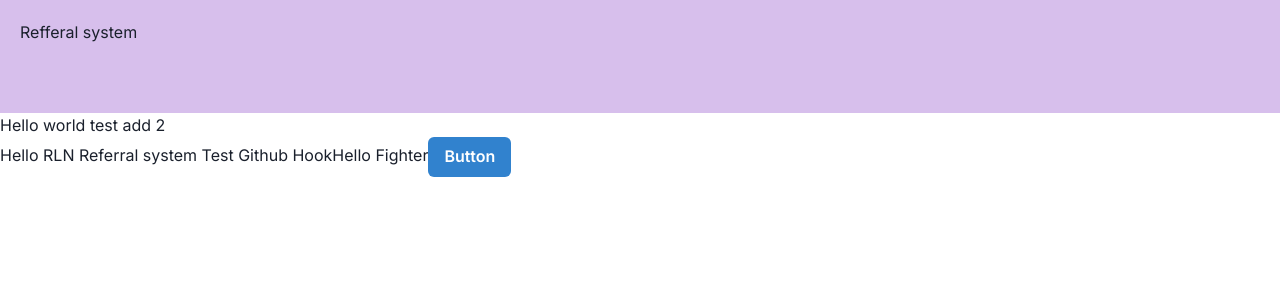
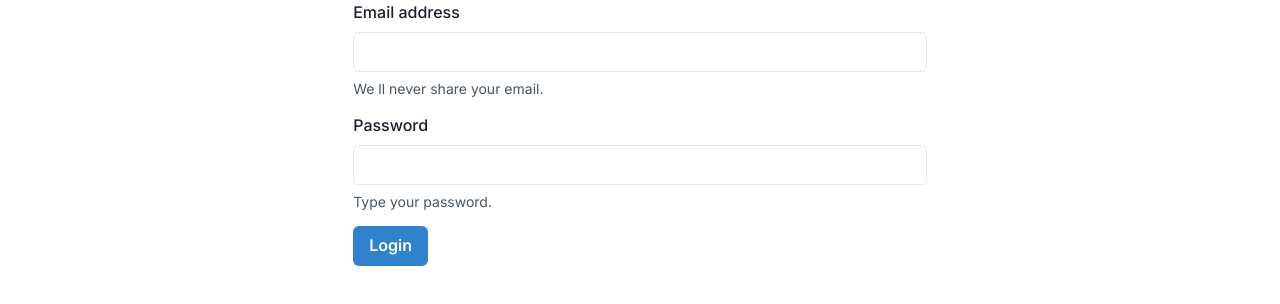
Before and after one commit to yottrakul/rln-referral, a Next.js app: page / in a window 1280 px wide. Shown: the top 304 px of the page. Built offline with nearby package versions, Linux system fonts and the light colour scheme.

Commit message:
feat: login form init

```diff
--- /dev/null
+++ b/src/app/dashboard/page.tsx
@@ -0,0 +1,5 @@
+import React from "react";
+
+export default function Dashboard() {
+  return <div>Dashboard</div>;
+}
--- a/src/app/page.tsx
+++ b/src/app/page.tsx
@@ -1,13 +1,12 @@
-import { Button } from "@chakra-ui/react";
+import { Center, Container } from "@chakra-ui/react";
+import LoginForm from "./ui/Login/LoginForm";
 
 export default function Home() {
   return (
     <main>
-      <div className="header-banner">Refferal system</div>
-      <h1>Hello world test add 2</h1>
-      Hello RLN Referral system Test Github Hook
-      <button>Hello Fighter</button>
-      <Button colorScheme="blue">Button</Button>
+      <Container sx={{ minHeight: "100vh" }}>
+        <LoginForm />
+      </Container>
     </main>
   );
 }
--- /dev/null
+++ b/src/app/ui/Login/LoginForm.tsx
@@ -0,0 +1,21 @@
+"use client";
+import { FormControl, FormLabel, FormHelperText, Input, Button } from "@chakra-ui/react";
+import Link from "next/link";
+
+export default function LoginForm() {
+  return (
+    <FormControl>
+      <FormLabel>Email address</FormLabel>
+      <Input type="email" />
+      <FormHelperText>We ll never share your email.</FormHelperText>
+      <FormLabel mt={4}>Password</FormLabel>
+      <Input type="password" />
+      <FormHelperText>Type your password.</FormHelperText>
+      <Link href="/dashboard">
+        <Button mt={4} colorScheme="blue">
+          Login
+        </Button>
+      </Link>
+    </FormControl>
+  );
+}
```
